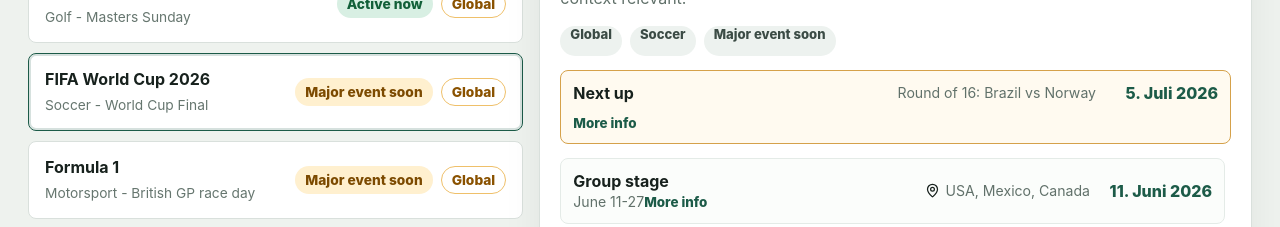
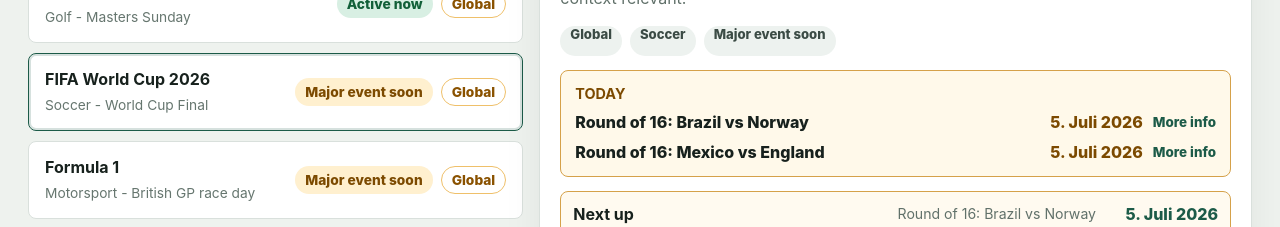
Before and after one commit to Rosina-Dev/sports-dashboard, a React (Vite) app: page / in a window 1280 px wide. Shown: the part 722-949 px from the top of the page. Built offline with nearby package versions, Linux system fonts and the light colour scheme.

Commit message:
Highlight today's event details

```diff
--- a/src/main.tsx
+++ b/src/main.tsx
@@ -58,6 +58,7 @@
 };
 
 const today = new Date();
+const todayDate = new Date(today.getFullYear(), today.getMonth(), today.getDate());
 const MS_PER_DAY = 24 * 60 * 60 * 1000;
 
 const f1Races: ScheduleEntry[] = [
@@ -724,7 +725,13 @@
 }
 
 function daysUntil(value: string) {
-  return Math.ceil((parseDate(value).getTime() - today.getTime()) / MS_PER_DAY);
+  const targetDate = parseDate(value);
+  const targetDay = new Date(targetDate.getFullYear(), targetDate.getMonth(), targetDate.getDate());
+  return Math.round((targetDay.getTime() - todayDate.getTime()) / MS_PER_DAY);
+}
+
+function isToday(value: string) {
+  return daysUntil(value) === 0;
 }
 
 function getStatus(item: SportsItem): Status {
@@ -816,6 +823,7 @@
   const active = enriched.filter((item) => item.status === "active now" || item.status === "major event soon");
   const upcoming = filtered.filter((item) => item.status === "upcoming" || item.status === "major event soon").slice(0, 6);
   const selectedNext = nextDetail(selected.details);
+  const selectedToday = selected.details?.filter((detail) => isToday(detail.date)) ?? [];
 
   return (
     <main className="shell">
@@ -898,6 +906,19 @@
               <span>{statusLabel(selected.status)}</span>
             </div>
           </div>
+          {selectedToday.length ? (
+            <div className="todayPanel">
+              <strong>Today</strong>
+              {selectedToday.map((detail) => (
+                <div className="todayMatch" key={`${detail.label}-${detail.date}`}>
+                  <span>{detail.label}</span>
+                  <time>{formatDate(detail.date, selected.timezone)}</time>
+                  {detail.url ? <a href={detail.url} target="_blank" rel="noreferrer">More info</a> : null}
+                </div>
+              ))}
+            </div>
+          ) : null}
+
           <div className="nextUp">
             <strong>{selectedNext ? "Next up" : "Key date"}</strong>
             <span>{selectedNext ? selectedNext.label : selected.keyDateLabel}</span>
--- a/src/styles.css
+++ b/src/styles.css
@@ -900,3 +900,52 @@
 .nextUp a:focus-visible {
   text-decoration: underline;
 }
+.todayPanel {
+  display: grid;
+  gap: 10px;
+  padding: 14px;
+  border: 1px solid #d5a14a;
+  background: #fff9ea;
+  border-radius: 8px;
+}
+
+.todayPanel > strong {
+  color: #7c4a00;
+  font-size: 0.9rem;
+  text-transform: uppercase;
+}
+
+.todayMatch {
+  display: grid;
+  grid-template-columns: minmax(0, 1fr) auto auto;
+  gap: 10px;
+  align-items: center;
+}
+
+.todayMatch span {
+  font-weight: 800;
+}
+
+.todayMatch time {
+  color: #7c4a00;
+  font-weight: 800;
+  white-space: nowrap;
+}
+
+.todayMatch a {
+  color: #1c5b48;
+  font-size: 0.84rem;
+  font-weight: 800;
+  text-decoration: none;
+}
+
+.todayMatch a:hover,
+.todayMatch a:focus-visible {
+  text-decoration: underline;
+}
+
+@media (max-width: 640px) {
+  .todayMatch {
+    grid-template-columns: 1fr;
+  }
+}
```
